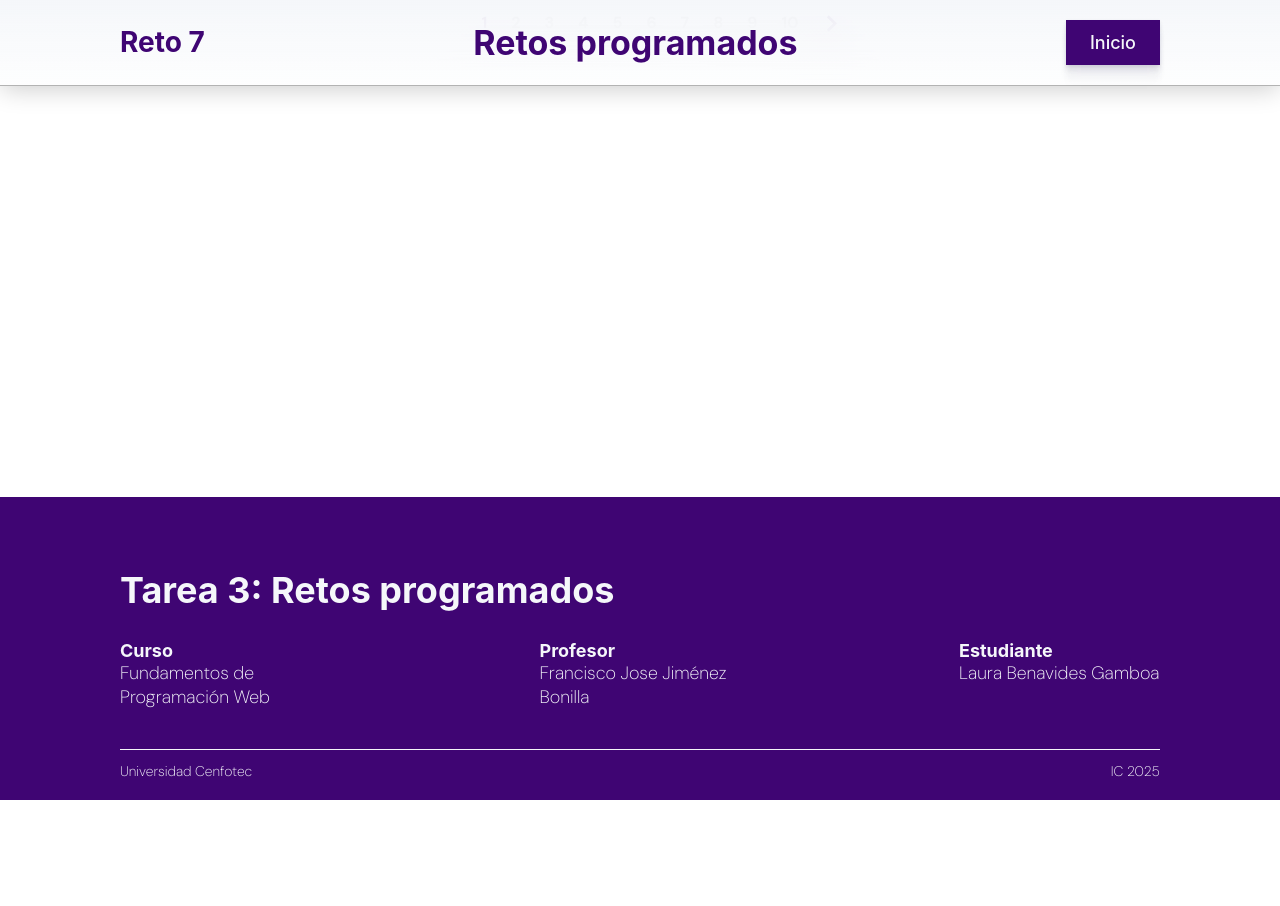
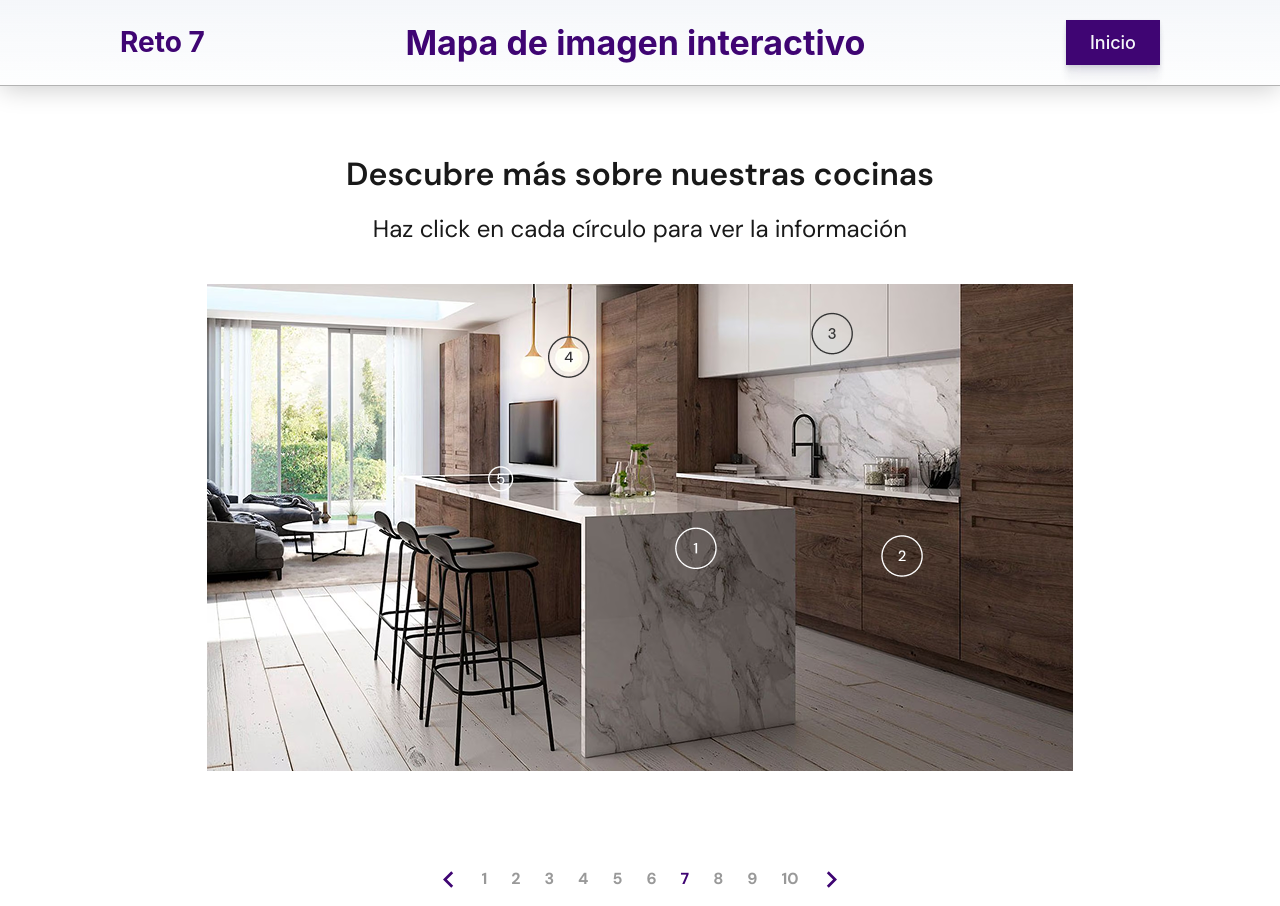
Before and after one commit to laubenavides97/tareas-fundamentos-programacion-web, a plain HTML site: page TAREA3/Reto7.html in a window 1280 px wide. Shown: the top 906 px of the page. Before the commit the page ends 800 px from the top, so only its background shows below. Drawn offline with Linux system fonts and the light colour scheme; a web font is replaced by a local one.

Commit message:
update reto 7

```diff
--- a/TAREA3/Reto7.html
+++ b/TAREA3/Reto7.html
@@ -7,7 +7,7 @@
   <link rel="stylesheet" type="text/css" href="css/header.css">
   <link rel="stylesheet" type="text/css" href="css/textos.css">
   <link rel="stylesheet" type="text/css" href="css/botones.css">
-  <link rel="stylesheet" type="text/css" href="css/reto1.css">
+  <link rel="stylesheet" type="text/css" href="css/reto7.css">
   <link rel="stylesheet" type="text/css" href="css/navegacion.css">
   <link rel="stylesheet" type="text/css" href="css/footer.css">
   <link rel="preconnect" href="https://fonts.googleapis.com">
@@ -23,23 +23,45 @@
   <!-- Header -->
   <header>
     <p class="subtitulo">Reto 7</p>
-    <p class="titulo">Retos programados</p>
+    <p class="titulo">Mapa de imagen interactivo</p>
     <a href="index.html"> <button class="btnInicio">Inicio</button> </a>
   </header>
 
+  <!-- Reto 7 -->
+  <div class="containerReto">
+    <div class="textContainer">
+      <h2 class="hRetos2">Descubre más sobre nuestras cocinas</h2>
+      <span class="pResultado">Haz click en cada círculo para ver la información</span>
+    </div>
+
+    <div class="containerImagen">
+      <!-- Image Map Generated by http://www.image-map.net/ -->
+      <img src="imagenes/cocina.png" usemap="#image-map">
+
+      <map name="image-map">
+        <area target="" alt="Haz click" title="Haz click" href="" coords="489,264,21" shape="circle">
+        <area target="" alt="Haz click" title="Haz click" href="" coords="696,272,20" shape="circle">
+        <area target="" alt="Haz click" title="Haz click" href="" coords="625,50,21" shape="circle">
+        <area target="" alt="Haz click" title="Haz click" href="" coords="361,73,19" shape="circle">
+        <area target="" alt="Haz click" title="Haz click" href="" coords="293,195,12" shape="circle">
+      </map>
+    </div>
+  </div>
 
   <!-- Navegación inferior -->
   <div id="navegacion">
     <div id="navLeft">
-      <a href="Reto6.html"> <svg xmlns="http://www.w3.org/2000/svg" width="33" height="33" viewBox="0 0 33 33" fill="none">
-        <path d="M21.1887 22.7975L14.8912 16.5L21.1887 10.1887L19.25 8.25L11 16.5L19.25 24.75L21.1887 22.7975Z" fill="#3F0573"/>
-      </svg>
+      <a href="Reto6.html"> <svg xmlns="http://www.w3.org/2000/svg" width="33" height="33" viewBox="0 0 33 33"
+          fill="none">
+          <path d="M21.1887 22.7975L14.8912 16.5L21.1887 10.1887L19.25 8.25L11 16.5L19.25 24.75L21.1887 22.7975Z"
+            fill="#3F0573" />
+        </svg>
       </a>
     </div>
 
     <div class="numbers">
       <div class="containerNumber">
-        <a href="Reto1.html" class="navNumber" id="selectedNumber">1</a>
+        <a href="Reto1.html" class="navNumber">1</a>
       </div>
 
       <div class="containerNumber">
@@ -63,7 +85,7 @@
       </div>
 
       <div class="containerNumber">
-        <a href="Reto7.html" class="navNumber">7</a>
+        <a href="Reto7.html" class="navNumber" id="selectedNumber">7</a>
       </div>
 
       <div class="containerNumber">
@@ -80,9 +102,11 @@
     </div>
 
     <div id="navRight">
-      <a href="Reto8.html"><svg xmlns="http://www.w3.org/2000/svg" width="33" height="33" viewBox="0 0 33 33" fill="none">
-        <path d="M11.8113 22.7975L18.1088 16.5L11.8113 10.1887L13.75 8.25L22 16.5L13.75 24.75L11.8113 22.7975Z" fill="#3F0573"/>
-      </svg>
+      <a href="Reto8.html"><svg xmlns="http://www.w3.org/2000/svg" width="33" height="33" viewBox="0 0 33 33"
+          fill="none">
+          <path d="M11.8113 22.7975L18.1088 16.5L11.8113 10.1887L13.75 8.25L22 16.5L13.75 24.75L11.8113 22.7975Z"
+            fill="#3F0573" />
+        </svg>
       </a>
     </div>
   </div>
@@ -123,6 +147,8 @@
       </div>
     </div>
   </footer>
+
+  <script src="js/reto7.js"></script>
 </body>
 
 </html>
--- /dev/null
+++ b/TAREA3/css/reto7.css
@@ -0,0 +1,20 @@
+.containerReto {
+    display: flex;
+    width: 100%;
+    padding: 153px 120px 80px 120px;
+    flex-direction: column;
+    align-items: center;
+    gap: 40px;
+}
+
+.textContainer {
+    display: flex;
+    flex-direction: column;
+    align-items: center;
+    gap: 18px;
+    align-self: center;
+}
+
+.containerImagen {
+    align-items: center;
+}
```
Also changed, not shown: TAREA3/imagenes/cocina.png (added), TAREA3/imagenes/cocina1.png (added).
